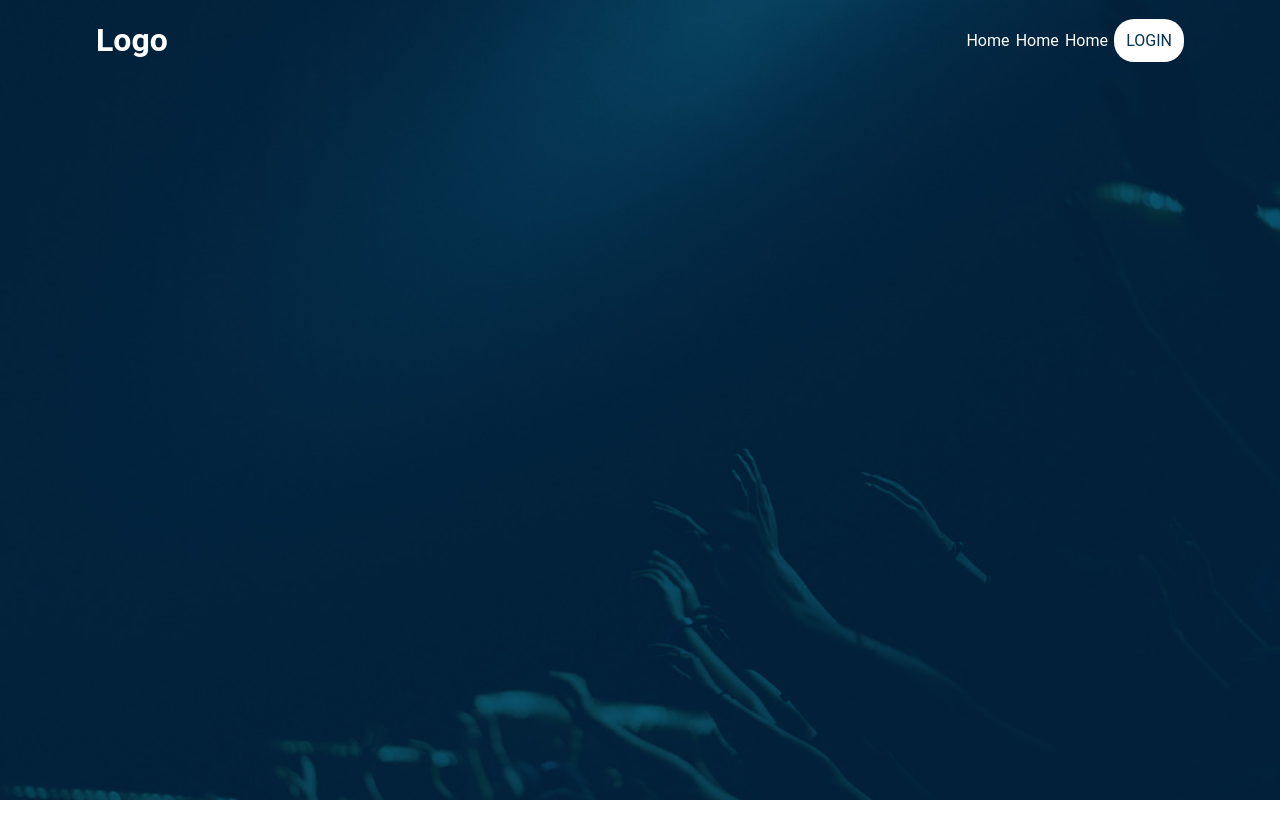
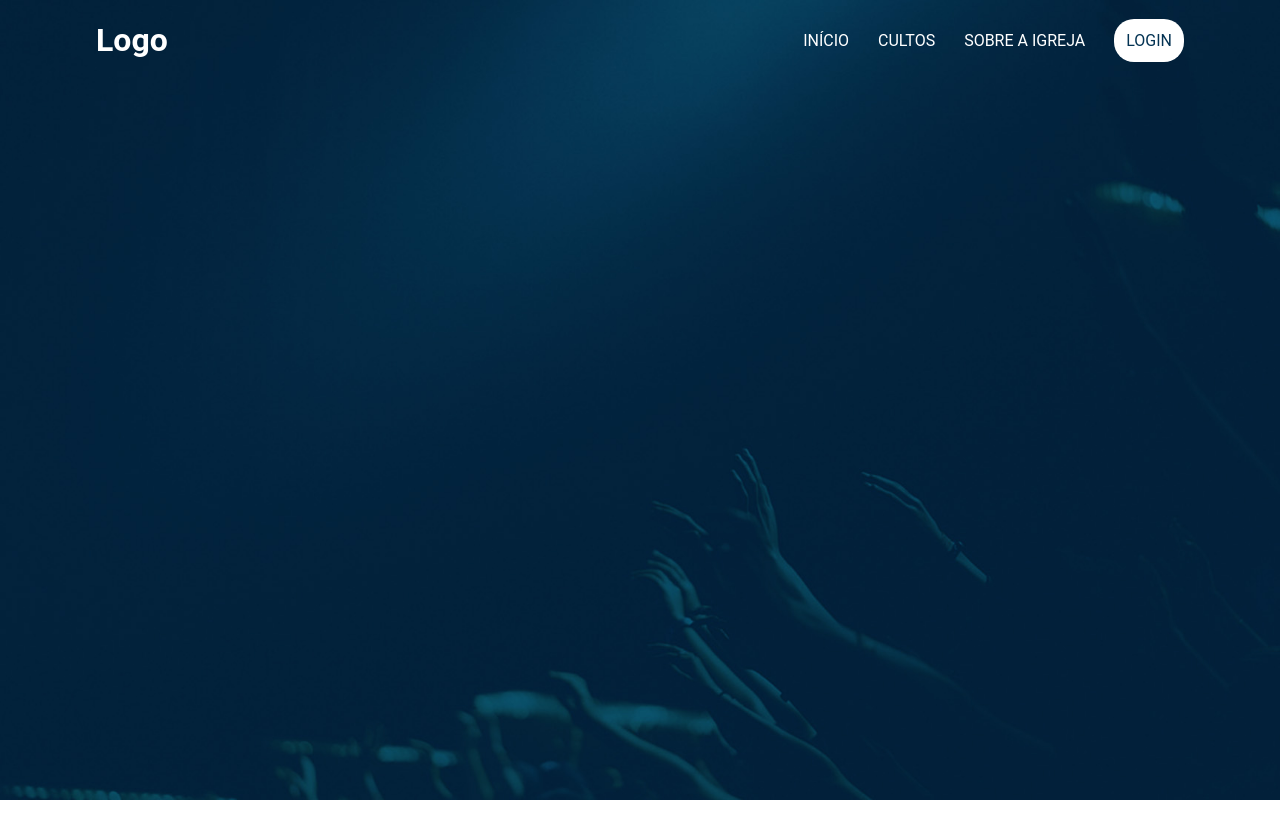
Before and after one commit to Igor-Vieira/site_adecamp, a plain HTML site: page pages/main/index.html in a window 1280 px wide. Shown: the top 838 px of the page. Drawn offline with Linux system fonts and the light colour scheme.

Commit message:
comit test

```diff
--- a/pages/main/index.html
+++ b/pages/main/index.html
@@ -13,9 +13,9 @@
         <div class="headerContent">
             <h1>Logo</h1>
             <ul>
-                <li>Home</li>
-                <li>Home</li>
-                <li>Home</li>
+                <li>INÍCIO</li>
+                <li>CULTOS</li>
+                <li>SOBRE A IGREJA</li>
                 <div class="button" id="myButton">
                     LOGIN
                 </div>
--- a/pages/main/styles.css
+++ b/pages/main/styles.css
@@ -31,7 +31,7 @@ body {
 }
 
 .header ul {
-    width: 20%;
+    width: 35%;
     display: flex;
     justify-content: space-between;
     align-items: center;
```
